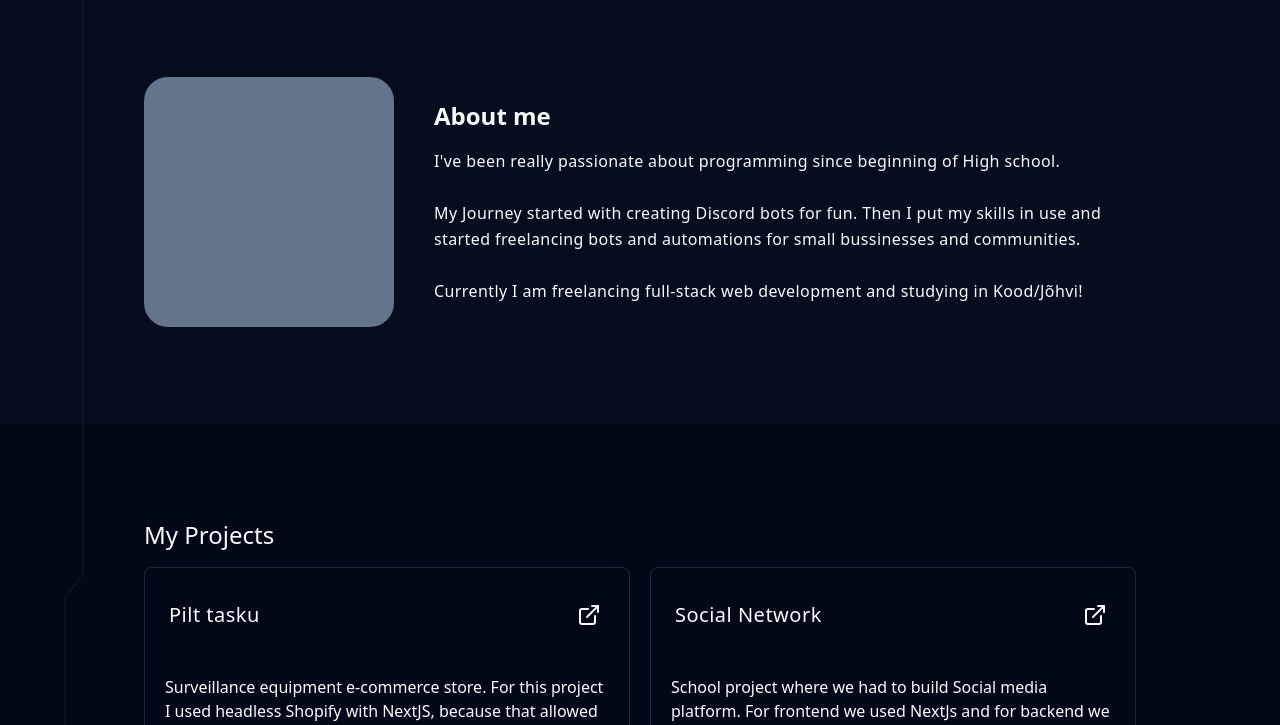
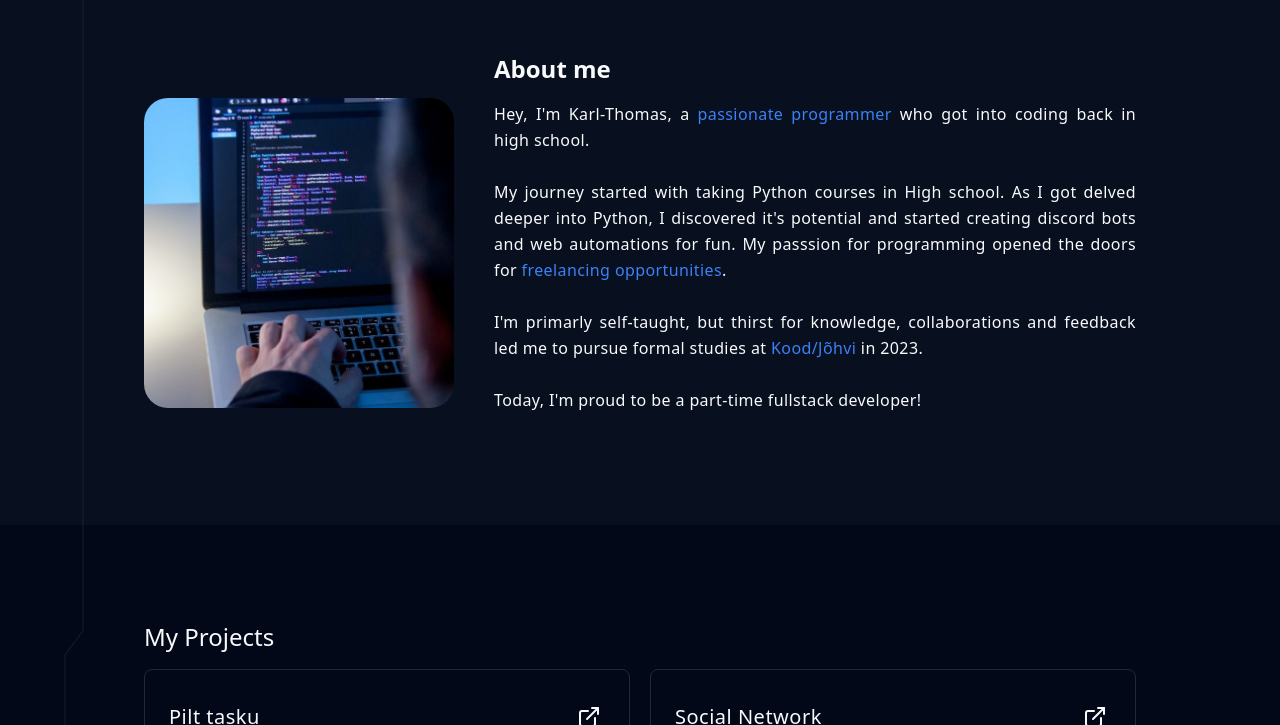
Before and after one commit to karlthomaas/portfolio, a React (Vite) app: page / in a window 1280 px wide. Shown: the part 835-1560 px from the top of the page. Built offline with nearby package versions, Linux system fonts and the light colour scheme.

Commit message:
Update about section in homepage

```diff
--- a/src/components/homepage/about.tsx
+++ b/src/components/homepage/about.tsx
@@ -1,22 +1,26 @@
 import { HomeLayoutWrapper } from '..';
-
 export const AboutSection = () => {
   return (
-    <div className='h-full w-full bg-[#060D1F] py-20'>
-      <HomeLayoutWrapper tag='section' id='about' className='flex space-x-10'>
-        <div className='my-auto hidden h-[250px] w-[250px] flex-none rounded-3xl bg-slate-500 sm:block'></div>
+    <div className='bg-[#080f1e] mb-10 h-full w-full  py-24'>
+      <HomeLayoutWrapper tag='section' id='about' className='flex md:space-x-10'>
+        <img src="/images/programming.jpeg" className='object-cover my-auto hidden h-[310px] w-[310px] flex-none rounded-3xl bg-slate-500 md:block'></img>
 
-        <div className='my-auto'>
+        <div className='my-auto -mt-10'>
           <h1 className='mb-4 text-3xl font-semibold sm:text-2xl'>About me</h1>
-          <p className='leading-relaxed tracking-wide'>
-            I've been really passionate about programming since beginning of High school.
+          <p className='text-pretty text-justify leading-relaxed tracking-wide'>
+            Hey, I'm Karl-Thomas, a <span className='text-primary'>passionate programmer</span> who got into coding back in high school.
             <br />
             <br />
-            My Journey started with creating Discord bots for fun. Then I put my skills in use and started freelancing bots and automations
-            for small bussinesses and communities.
+            My journey started with taking Python courses in High school. As I got delved deeper into Python, I discovered it's potential
+            and started creating discord bots and web automations for fun. My passsion for programming opened the doors for{' '}
+            <span className='text-primary'>freelancing opportunities</span>.
             <br />
             <br />
-            Currently I am freelancing full-stack web development and studying in Kood/Jõhvi!
+            I'm primarly self-taught, but thirst for knowledge, collaborations and feedback led me to pursue formal studies at{' '}
+            <span className='text-primary'>Kood/Jõhvi</span> in 2023.
+            <br />
+            <br />
+            Today, I'm proud to be a part-time fullstack developer!
           </p>
         </div>
       </HomeLayoutWrapper>
```
